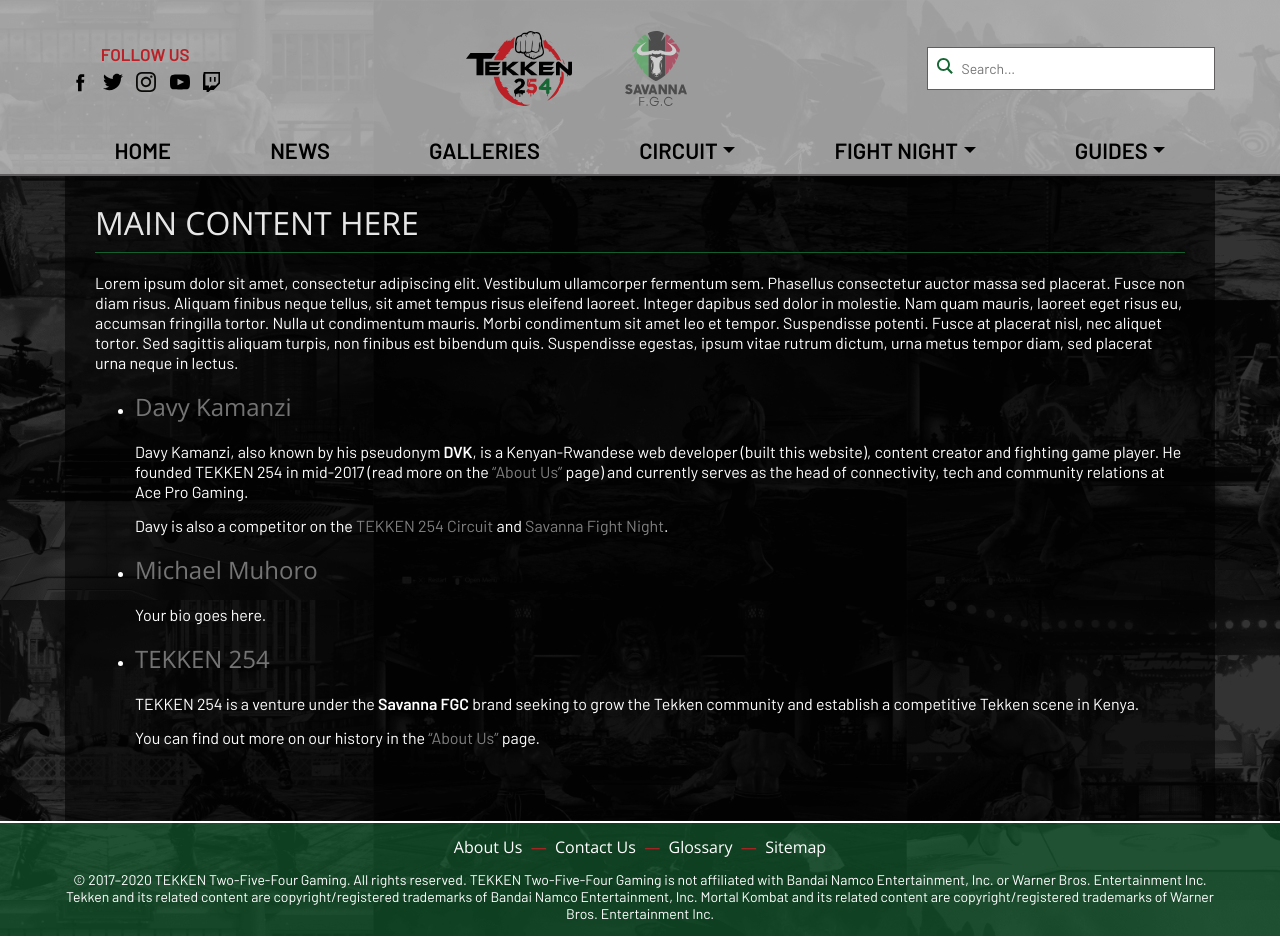
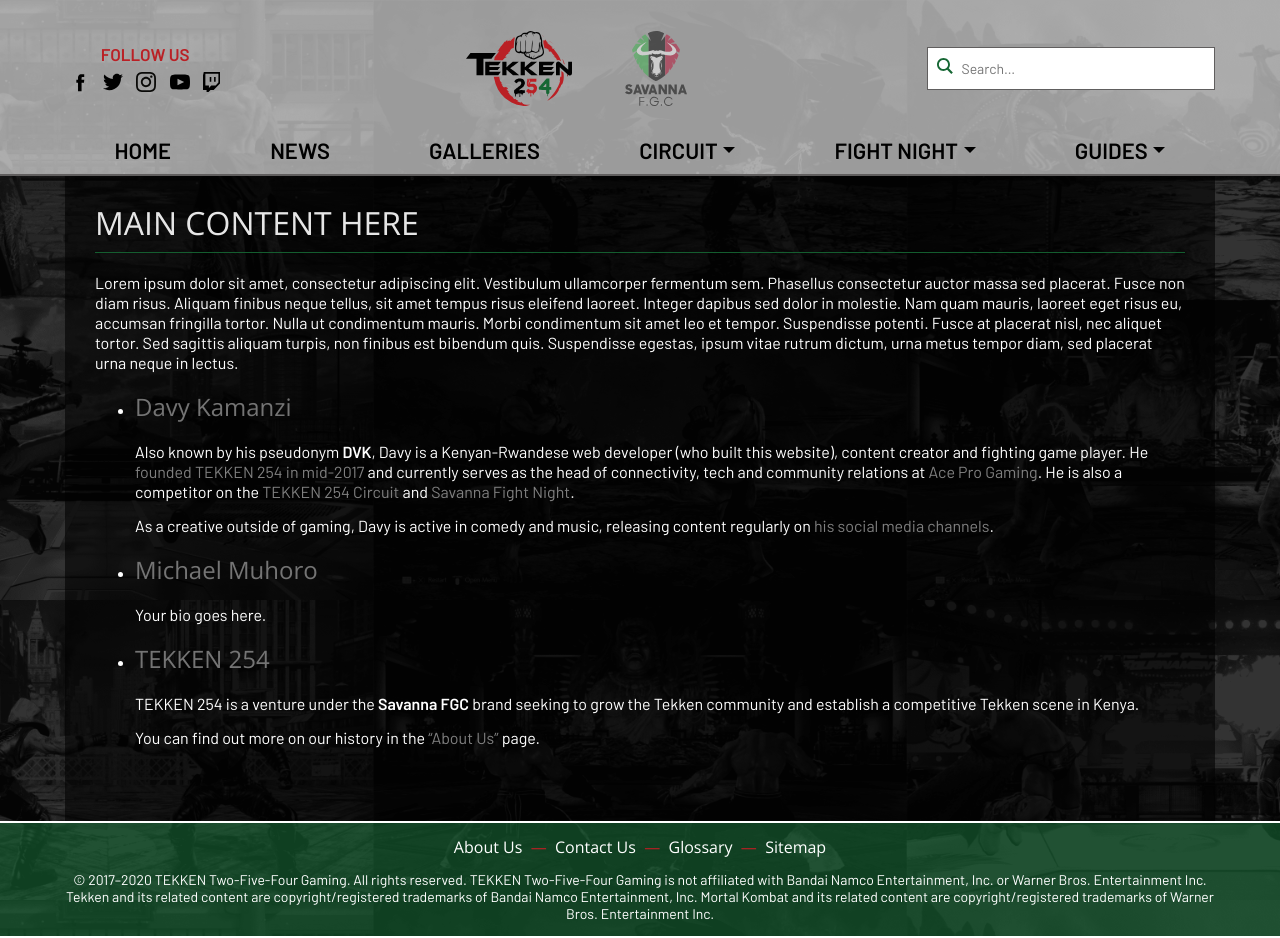
Before and after one commit to TEKKEN-254/client, a Jekyll site: the page built from news/authors.html, in a window 1280 px wide. Built offline with Jekyll 4.4.1, drawn with Linux system fonts in a browser that asks for light colours.

Commit message:
Updating bio

```diff
--- a/_authors/dvk.md
+++ b/_authors/dvk.md
@@ -3,6 +3,6 @@
 name: Davy Kamanzi
 img: assets/img/about/dvk.jpg
 ---
-Davy Kamanzi, also known by his pseudonym <strong>DVK</strong>, is a Kenyan-Rwandese web developer (built this website), content creator and fighting game player. He founded TEKKEN 254 in mid-2017 (read more on the <a href="/about.html">"About Us"</a> page) and currently serves as the head of connectivity, tech and community relations at Ace Pro Gaming.
+Also known by his pseudonym <strong>DVK</strong>, Davy is a Kenyan-Rwandese web developer (who built this website), content creator and fighting game player. He [founded TEKKEN 254 in mid-2017](/about.html) and currently serves as the head of connectivity, tech and community relations at [Ace Pro Gaming](https://aceprogaming.co.ke/). He is also a competitor on the <a href="/circuit/profile.html?id=4092983" target="_blank">TEKKEN 254 Circuit</a> and <a href="/fight-night/profile.html?id=4092983" target="_blank">Savanna Fight Night</a>.
 
-Davy is also a competitor on the <a href="/circuit/profile.html?id=4092983" target="_blank">TEKKEN 254 Circuit</a> and <a href="/fight-night/profile.html?id=4092983" target="_blank">Savanna Fight Night</a>.
+As a creative outside of gaming, Davy is active in comedy and music, releasing content regularly on [his social media channels](https://linktr.ee/davykamanzi).
```
